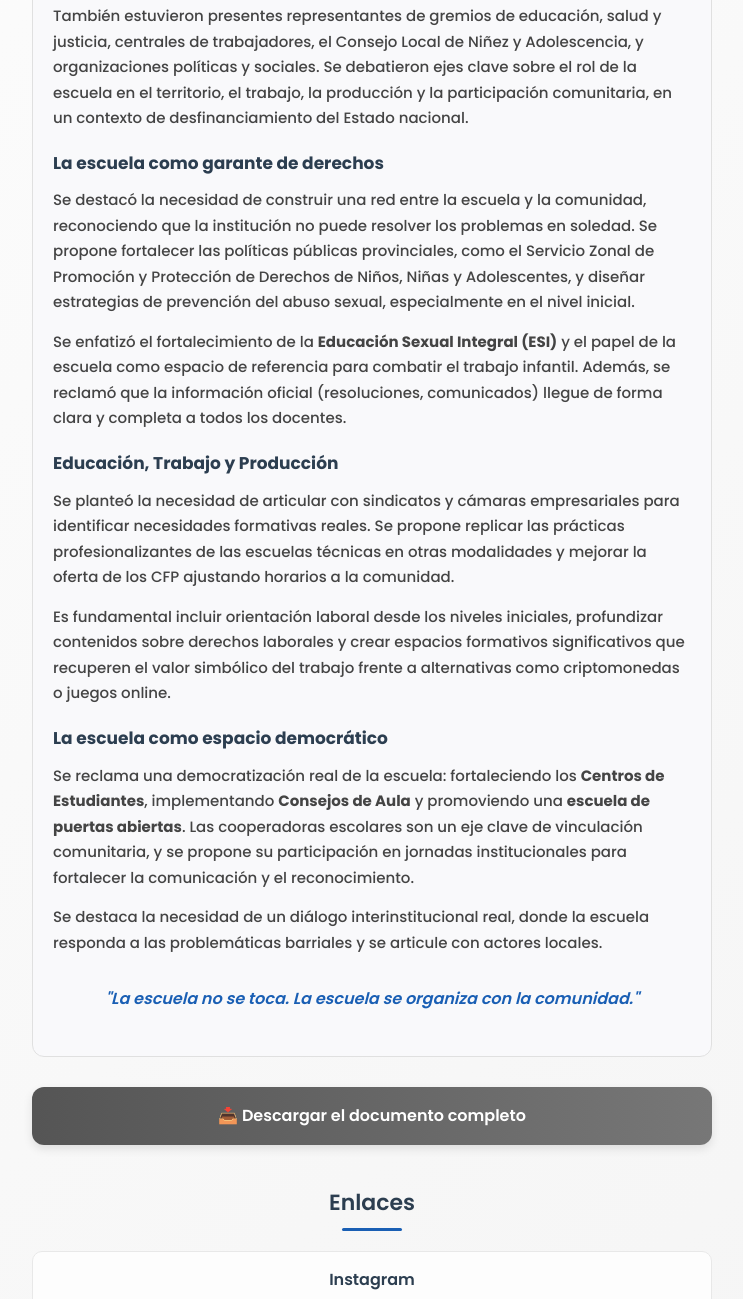
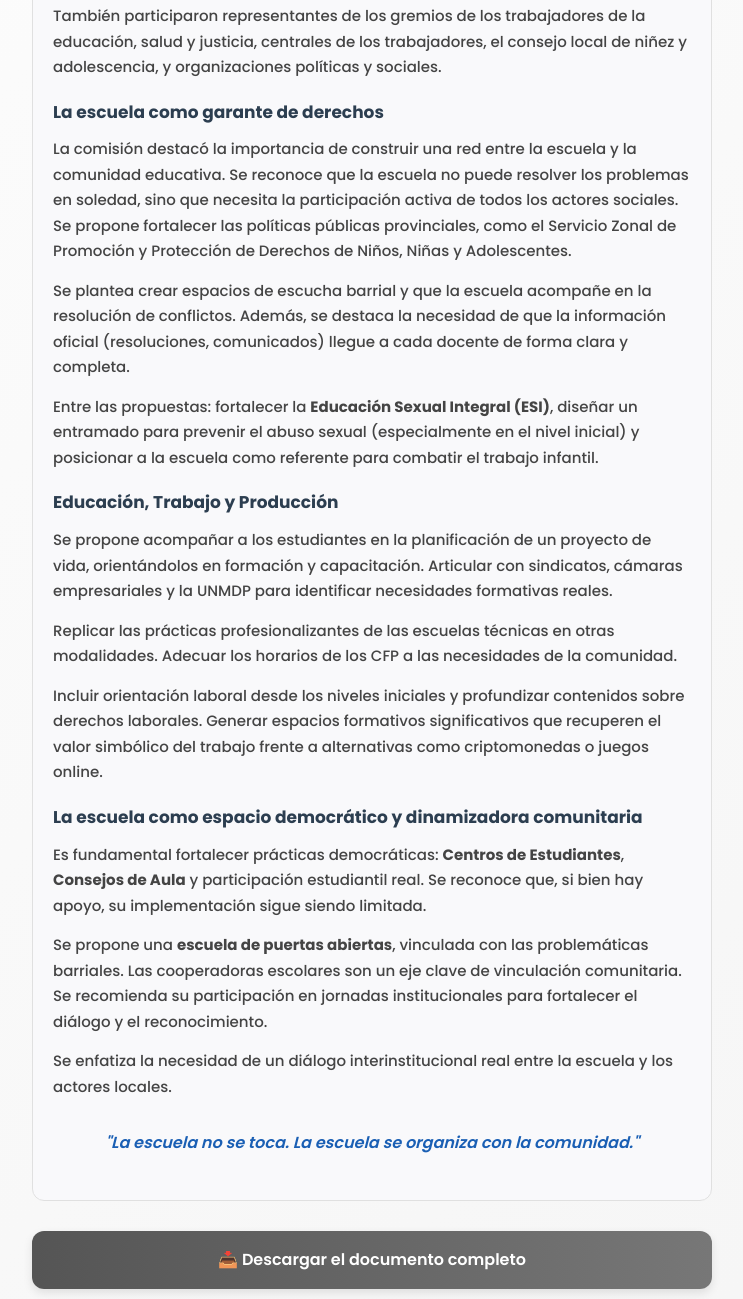
Before and after one commit to GGalarraga1008/educacionmdafmdp, a plain HTML site: page index.html in a window 1280 px wide. Shown: the part 1208-2507 px from the top of the page, without its empty margins (268-1011 px from the left). Drawn offline with Linux system fonts and the light colour scheme.

Commit message:
Update index.html

```diff
--- a/index.html
+++ b/index.html
@@ -24,34 +24,37 @@
       <img src="banner-evento.jpg" alt="Encuentro sobre Educación y Niñez" />
     </div>
 
-    <!-- Botón 1: Registro de Asistencia (enlace actualizado) -->
+    <!-- Botón único: Registro de Asistencia -->
     <a href="https://forms.gle/qiWHxT4YdF3eFCQB6"
        class="btn-register"
        target="_blank">
       ✅ Registro de Asistencia al<br>Encuentro sobre Educación y Niñez
     </a>
 
-    <!-- Sección del documento (basado en el PDF) -->
+    <!-- Sección del documento (basado fielmente en el PDF) -->
     <section class="document-section">
       <h2>Encuentro de Educación Distrital</h2>
       <p class="subtitle">La escuela bonaerense en clave de transformación</p>
 
       <div class="document-content">
-        <p><strong>El sábado 26 de abril de 2025</strong> se realizó en ADUM (Agremiación Docente Universitaria Marplatense) el <em>Encuentro de Educación Distrital de General Pueyrredon</em>, bajo la consigna <strong>"La escuela en clave de transformación"</strong>. Participaron más de 200 personas: estudiantes, auxiliares, docentes, directivos, supervisores, consejeros escolares y miembros de las comunidades educativas.</p>
+        <p><strong>El sábado 26 de abril de 2025</strong> se desarrolló en ADUM (Agremiación Docente Universitaria Marplatense) el <em>Encuentro de Educación Distrital de General Pueyrredon</em>, bajo la consigna <strong>"La escuela en clave de transformación"</strong>. Participaron más de 200 personas: estudiantes, auxiliares, docentes, directivos, supervisores, consejeros escolares y miembros de las comunidades educativas.</p>
 
-        <p>También estuvieron presentes representantes de gremios de educación, salud y justicia, centrales de trabajadores, el Consejo Local de Niñez y Adolescencia, y organizaciones políticas y sociales. Se debatieron ejes clave sobre el rol de la escuela en el territorio, el trabajo, la producción y la participación comunitaria, en un contexto de desfinanciamiento del Estado nacional.</p>
+        <p>También participaron representantes de los gremios de los trabajadores de la educación, salud y justicia, centrales de los trabajadores, el consejo local de niñez y adolescencia, y organizaciones políticas y sociales.</p>
 
         <h3>La escuela como garante de derechos</h3>
-        <p>Se destacó la necesidad de construir una red entre la escuela y la comunidad, reconociendo que la institución no puede resolver los problemas en soledad. Se propone fortalecer las políticas públicas provinciales, como el Servicio Zonal de Promoción y Protección de Derechos de Niños, Niñas y Adolescentes, y diseñar estrategias de prevención del abuso sexual, especialmente en el nivel inicial.</p>
-        <p>Se enfatizó el fortalecimiento de la <strong>Educación Sexual Integral (ESI)</strong> y el papel de la escuela como espacio de referencia para combatir el trabajo infantil. Además, se reclamó que la información oficial (resoluciones, comunicados) llegue de forma clara y completa a todos los docentes.</p>
+        <p>La comisión destacó la importancia de construir una red entre la escuela y la comunidad educativa. Se reconoce que la escuela no puede resolver los problemas en soledad, sino que necesita la participación activa de todos los actores sociales. Se propone fortalecer las políticas públicas provinciales, como el Servicio Zonal de Promoción y Protección de Derechos de Niños, Niñas y Adolescentes.</p>
+        <p>Se plantea crear espacios de escucha barrial y que la escuela acompañe en la resolución de conflictos. Además, se destaca la necesidad de que la información oficial (resoluciones, comunicados) llegue a cada docente de forma clara y completa.</p>
+        <p>Entre las propuestas: fortalecer la <strong>Educación Sexual Integral (ESI)</strong>, diseñar un entramado para prevenir el abuso sexual (especialmente en el nivel inicial) y posicionar a la escuela como referente para combatir el trabajo infantil.</p>
 
         <h3>Educación, Trabajo y Producción</h3>
-        <p>Se planteó la necesidad de articular con sindicatos y cámaras empresariales para identificar necesidades formativas reales. Se propone replicar las prácticas profesionalizantes de las escuelas técnicas en otras modalidades y mejorar la oferta de los CFP ajustando horarios a la comunidad.</p>
-        <p>Es fundamental incluir orientación laboral desde los niveles iniciales, profundizar contenidos sobre derechos laborales y crear espacios formativos significativos que recuperen el valor simbólico del trabajo frente a alternativas como criptomonedas o juegos online.</p>
+        <p>Se propone acompañar a los estudiantes en la planificación de un proyecto de vida, orientándolos en formación y capacitación. Articular con sindicatos, cámaras empresariales y la UNMDP para identificar necesidades formativas reales.</p>
+        <p>Replicar las prácticas profesionalizantes de las escuelas técnicas en otras modalidades. Adecuar los horarios de los CFP a las necesidades de la comunidad.</p>
+        <p>Incluir orientación laboral desde los niveles iniciales y profundizar contenidos sobre derechos laborales. Generar espacios formativos significativos que recuperen el valor simbólico del trabajo frente a alternativas como criptomonedas o juegos online.</p>
 
-        <h3>La escuela como espacio democrático</h3>
-        <p>Se reclama una democratización real de la escuela: fortaleciendo los <strong>Centros de Estudiantes</strong>, implementando <strong>Consejos de Aula</strong> y promoviendo una <strong>escuela de puertas abiertas</strong>. Las cooperadoras escolares son un eje clave de vinculación comunitaria, y se propone su participación en jornadas institucionales para fortalecer la comunicación y el reconocimiento.</p>
-        <p>Se destaca la necesidad de un diálogo interinstitucional real, donde la escuela responda a las problemáticas barriales y se articule con actores locales.</p>
+        <h3>La escuela como espacio democrático y dinamizadora comunitaria</h3>
+        <p>Es fundamental fortalecer prácticas democráticas: <strong>Centros de Estudiantes</strong>, <strong>Consejos de Aula</strong> y participación estudiantil real. Se reconoce que, si bien hay apoyo, su implementación sigue siendo limitada.</p>
+        <p>Se propone una <strong>escuela de puertas abiertas</strong>, vinculada con las problemáticas barriales. Las cooperadoras escolares son un eje clave de vinculación comunitaria. Se recomienda su participación en jornadas institucionales para fortalecer el diálogo y el reconocimiento.</p>
+        <p>Se enfatiza la necesidad de un diálogo interinstitucional real entre la escuela y los actores locales.</p>
 
         <p class="quote"><em>"La escuela no se toca. La escuela se organiza con la comunidad."</em></p>
       </div>
```
